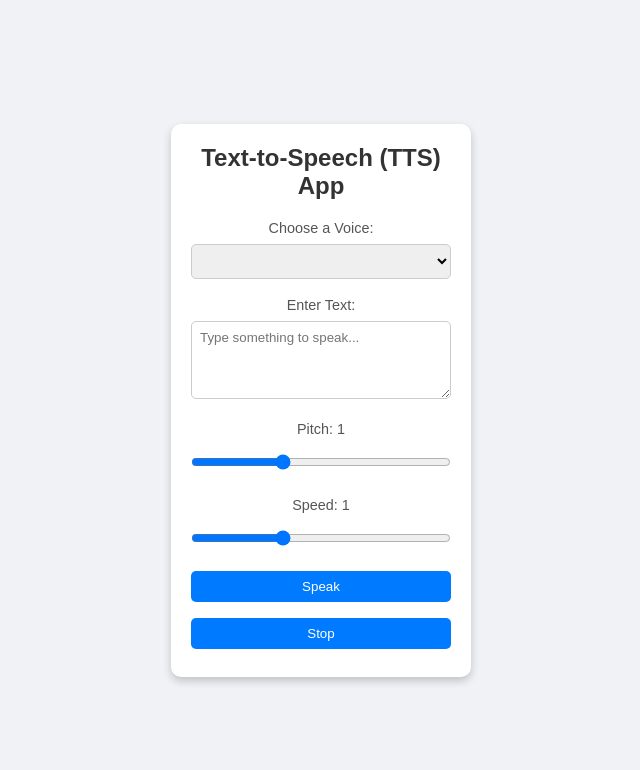
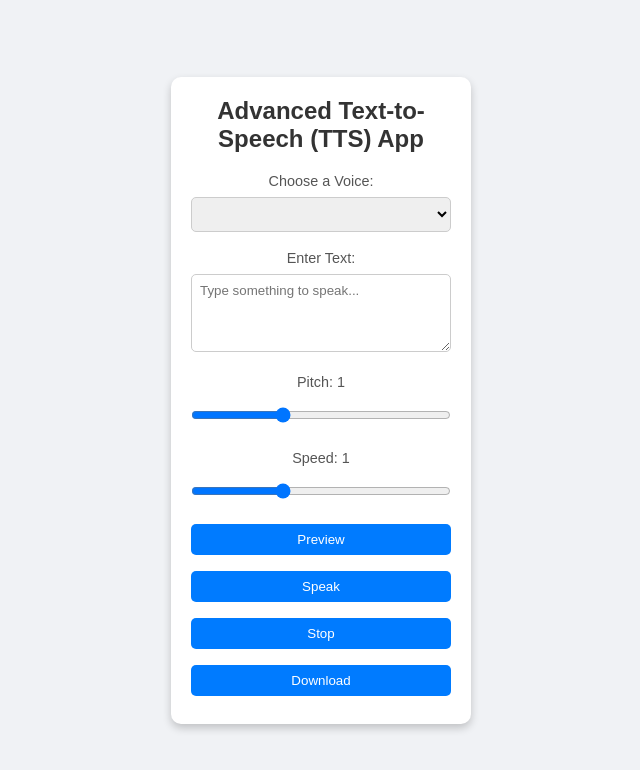
Before and after one commit to Tauqeer-Code-Craft/Tts, a plain HTML site: page Index.html in a window 1280 px wide. Shown: the whole page, without its empty margins (319-959 px from the left). Drawn offline with Linux system fonts and the light colour scheme.

Commit message:
Update Index.html

```diff
--- a/Index.html
+++ b/Index.html
@@ -3,12 +3,12 @@
 <head>
     <meta charset="UTF-8">
     <meta name="viewport" content="width=device-width, initial-scale=1.0">
-    <title>Text-to-Speech App</title>
+    <title>Advanced TTS App</title>
     <link rel="stylesheet" href="style.css">
 </head>
 <body>
     <div class="container">
-        <h1>Text-to-Speech (TTS) App</h1>
+        <h1>Advanced Text-to-Speech (TTS) App</h1>
 
         <label for="voiceSelect">Choose a Voice:</label>
         <select id="voiceSelect"></select>
@@ -22,8 +22,10 @@
         <label for="rate">Speed: <span id="rateValue">1</span></label>
         <input type="range" id="rate" min="0.5" max="2" value="1" step="0.1">
 
+        <button id="previewButton">Preview</button>
         <button id="speakButton">Speak</button>
         <button id="stopButton">Stop</button>
+        <button id="downloadButton">Download</button>
     </div>
 
     <script src="script.js"></script>
```
